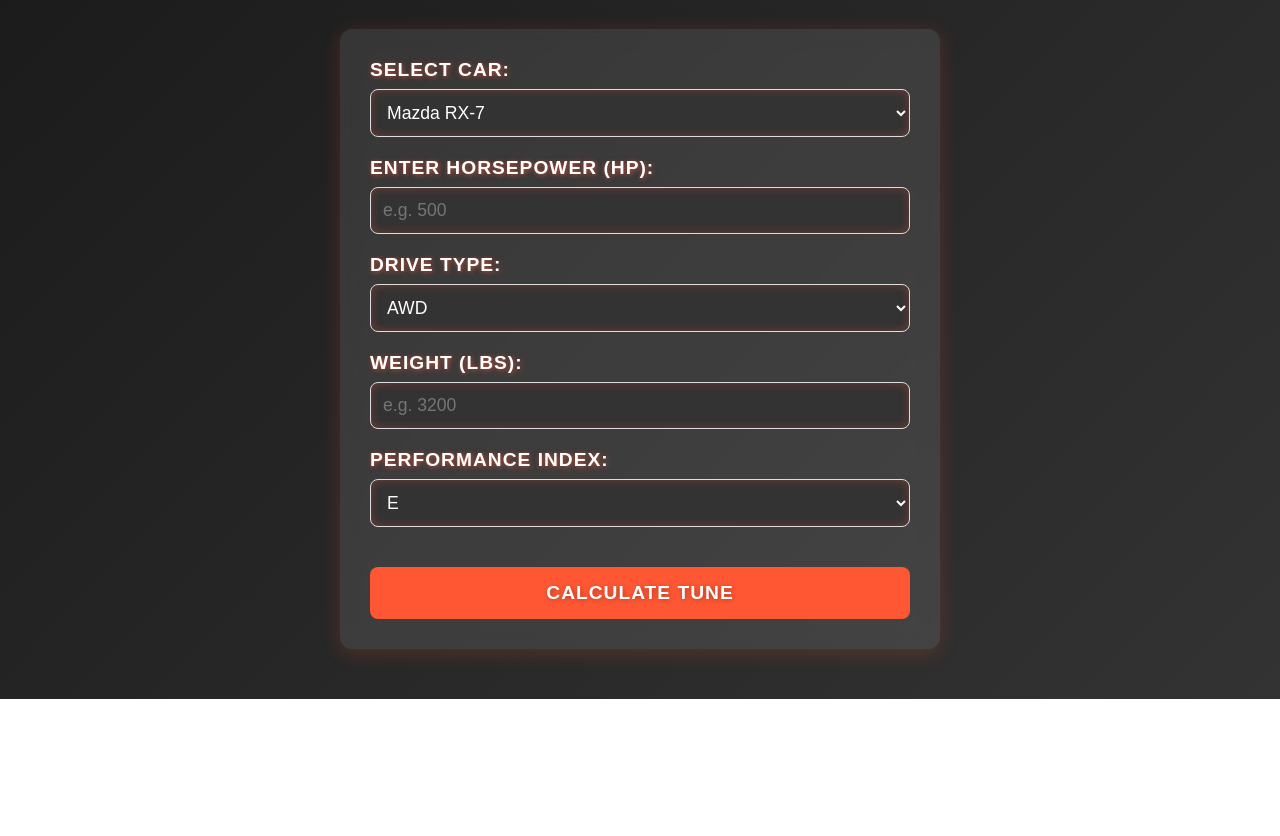
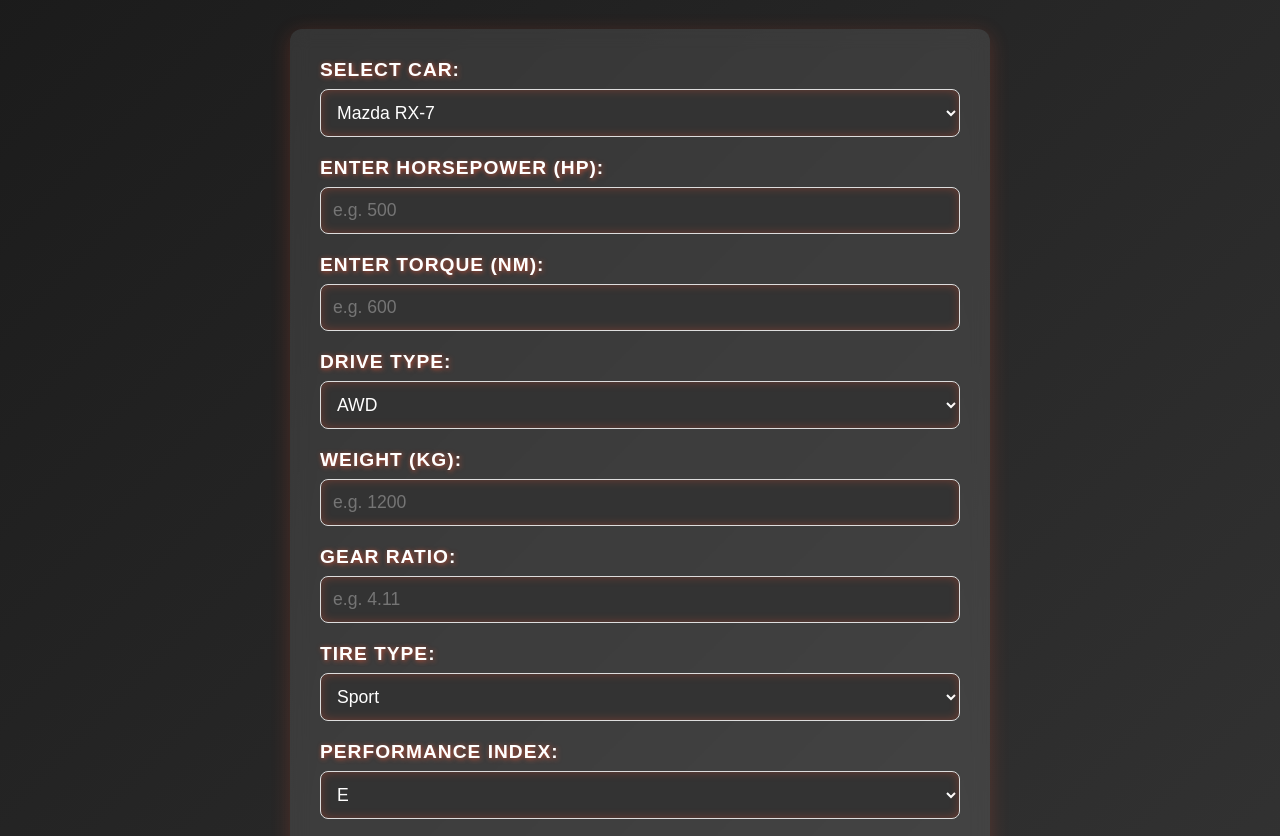
Before and after one commit to realspinkyyy/MovementDetector, a plain HTML site: page index.html in a window 1280 px wide. Shown: the part 116-952 px from the top of the page. Before the commit the page ends 815 px from the top, so only its background shows below. Drawn offline with Linux system fonts and the light colour scheme.

Commit message:
Update index.html

```diff
--- a/index.html
+++ b/index.html
@@ -29,7 +29,7 @@
         }
 
         .container {
-            max-width: 600px;
+            max-width: 700px;
             margin: 50px auto;
             padding: 30px;
             background: rgba(255, 255, 255, 0.1);
@@ -39,7 +39,6 @@
             animation: slideUp 1s ease-in-out;
         }
 
-        /* Improved label styling */
         label {
             display: block;
             font-size: 1.2em;
@@ -53,7 +52,6 @@
             transition: all 0.3s ease-in-out;
         }
 
-        /* Enhance input focus */
         select, input {
             width: 100%;
             padding: 12px;
@@ -67,7 +65,6 @@
             box-shadow: inset 0px 0px 10px rgba(255, 87, 51, 0.3);
         }
 
-        /* Focus animation */
         select:focus, input:focus {
             outline: none;
             border-color: #ff5733;
@@ -134,6 +131,9 @@
         <label for="horsepower">Enter Horsepower (HP):</label>
         <input type="number" id="horsepower" placeholder="e.g. 500" oninput="calculateTune()">
 
+        <label for="torque">Enter Torque (Nm):</label>
+        <input type="number" id="torque" placeholder="e.g. 600" oninput="calculateTune()">
+
         <label for="driveType">Drive Type:</label>
         <select id="driveType">
             <option value="AWD">AWD</option>
@@ -141,8 +141,18 @@
             <option value="RWD">RWD</option>
         </select>
 
-        <label for="weight">Weight (lbs):</label>
-        <input type="number" id="weight" placeholder="e.g. 3200" oninput="calculateTune()">
+        <label for="weight">Weight (kg):</label>
+        <input type="number" id="weight" placeholder="e.g. 1200" oninput="calculateTune()">
+
+        <label for="gearRatio">Gear Ratio:</label>
+        <input type="number" id="gearRatio" placeholder="e.g. 4.11" oninput="calculateTune()">
+
+        <label for="tireType">Tire Type:</label>
+        <select id="tireType">
+            <option value="sport">Sport</option>
+            <option value="racing">Racing</option>
+            <option value="slicks">Slicks</option>
+        </select>
 
         <label for="performanceIndex">Performance Index:</label>
         <select id="performanceIndex">
@@ -163,21 +173,27 @@
     <script>
         function calculateTune() {
             let hp = document.getElementById("horsepower").value;
+            let torque = document.getElementById("torque").value;
             let weight = document.getElementById("weight").value;
+            let gearRatio = document.getElementById("gearRatio").value;
 
-            if (!hp || !weight) {
+            if (!hp || !torque || !weight || !gearRatio) {
                 document.getElementById("results").innerHTML = "<p>Please fill in all fields correctly.</p>";
                 return;
             }
 
             let powerToWeight = (hp / weight).toFixed(2);
+            let torqueToWeight = (torque / weight).toFixed(2);
             let downforce = Math.round((hp / 2) * 0.1);
             let suspension = (weight / 10).toFixed(1);
+            let accelerationFactor = (hp * gearRatio / weight).toFixed(2);
 
             document.getElementById("results").style.display = 'block';
             document.getElementById("results").innerHTML = `
                 <h2>Tuning Results</h2>
                 <p><strong>Power-to-Weight Ratio:</strong> ${powerToWeight} HP/kg</p>
+                <p><strong>Torque-to-Weight Ratio:</strong> ${torqueToWeight} Nm/kg</p>
+                <p><strong>Acceleration Factor:</strong> ${accelerationFactor}</p>
                 <p><strong>Downforce:</strong> ${downforce}</p>
                 <p><strong>Suspension Stiffness:</strong> ${suspension}</p>
             `;
```
